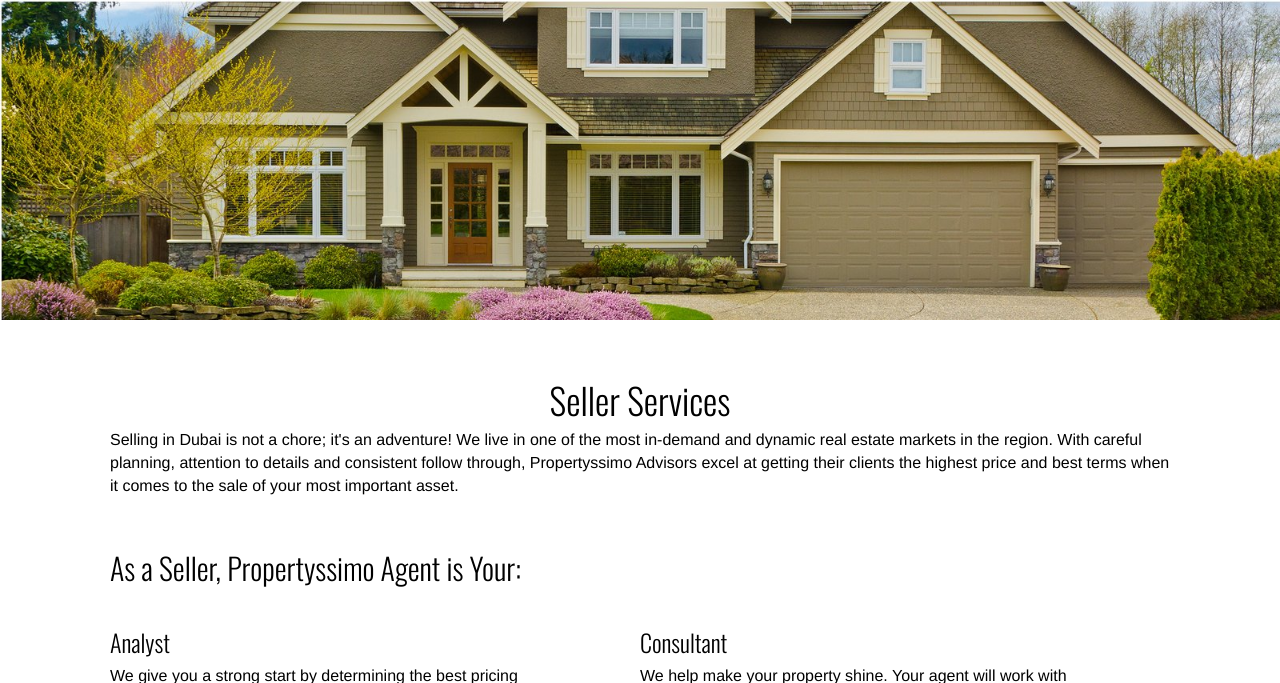
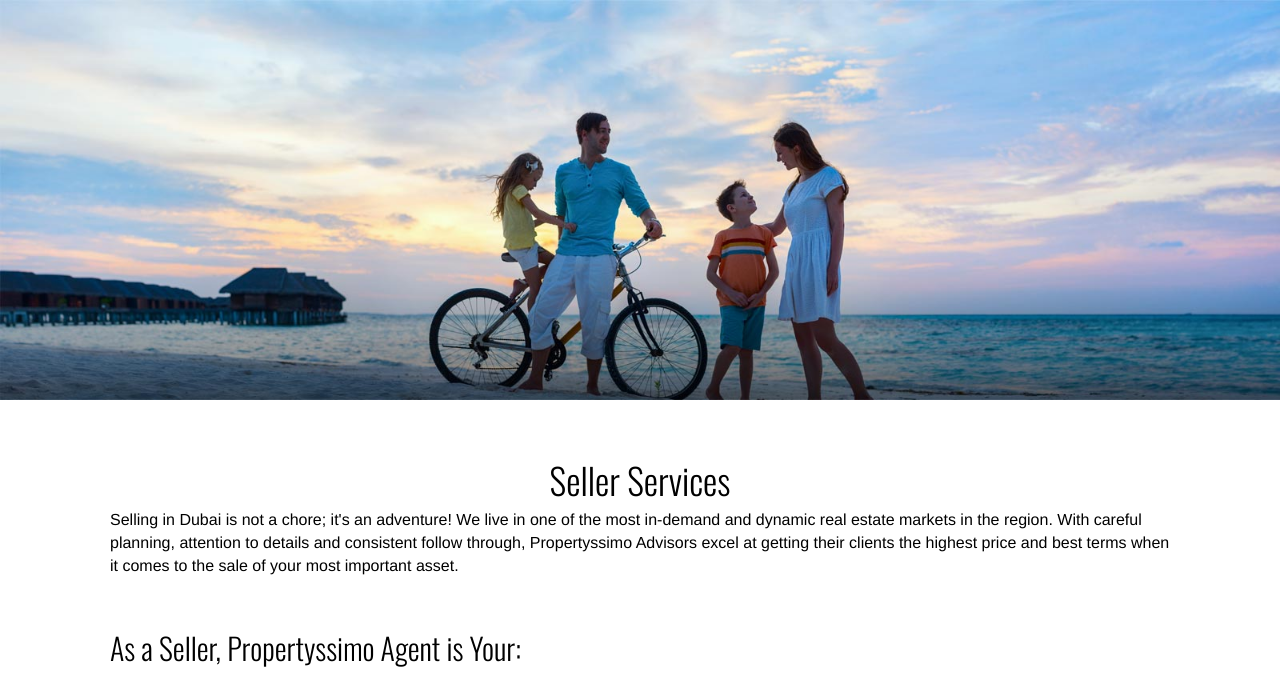
Before and after one commit to HammadH/propertyssimo, a Django app: page /selling/ in a window 1280 px wide. Shown: the part 213-896 px from the top of the page. Run offline with Django 3.2, Linux system fonts and the light colour scheme; some libraries are stand-ins or nearby versions.

Commit message:
adding selling image

```diff
--- a/propertyssimo/templates/selling.html
+++ b/propertyssimo/templates/selling.html
@@ -31,7 +31,7 @@
 {% endblock %}
 
 {% block main %}
-<img src = "{% static 'assets/img/buying_1.jpg' %}" class='img-responsive'/>
+<img src = "{% static 'assets/img/selling.jpg' %}" class='img-responsive'/>
 
 <div class='container'  >
   <div class='row' style='margin:20px;'>
```
Also changed, not shown: propertyssimo/static/assets/img/selling.jpg (added).
